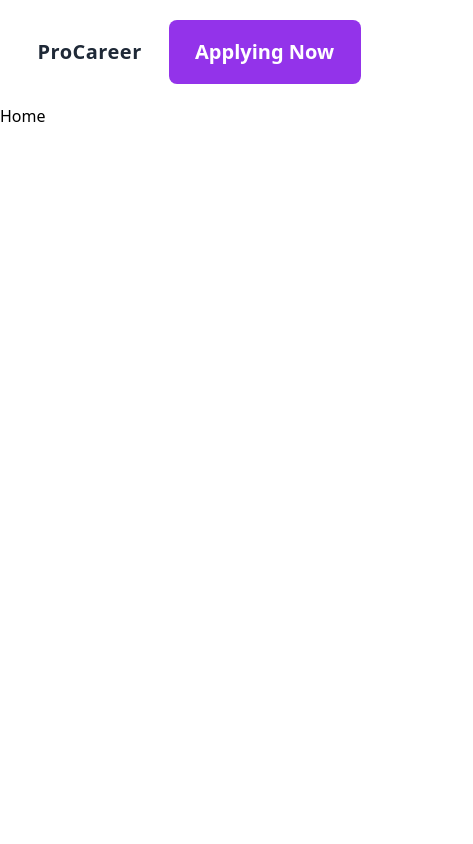
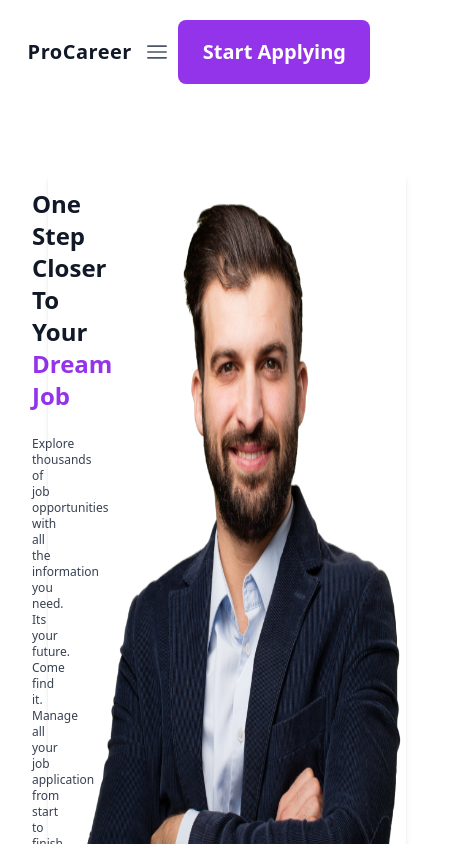
Before and after one commit to SadmanJawad/Assignment-9-Career-Hub, a React (Vite) app: page / in a window 390 px wide. Shown: the top 844 px of the page, 473 px wide, since content can reach past the window. Built offline with nearby package versions, Linux system fonts and the light colour scheme.

Commit message:
Header section added

```diff
--- a/src/components/Header.jsx
+++ b/src/components/Header.jsx
@@ -1,7 +1,8 @@
-import React from "react";
+import React, { useState } from "react";
 import { Link, NavLink } from "react-router-dom";
 
 const Header = () => {
+  const [isMenuOpen, setIsMenuOpen] = useState(false)
   return (
     <div className='px-4 py-5 mx-auto sm:max-w-xl md:max-w-full lg:max-w-screen-xl md:px-24 lg:px-8'>
         <div className='relative flex items-center justify-around'>
@@ -11,11 +12,11 @@ const Header = () => {
         title="ProCareer"
         className="inline-flex items-center"
       >
-        <span className="ml-2 text-xl font-bold tracking-wide text-gray-800 ">
+        <span className="ml-2 text-xl font-bold tracking-wide text-gray-900 ">
           ProCareer
         </span>
       </Link>
-      <ul className='items-center hidden space-x-8 lg:flex'>
+      <ul className='items-center hidden space-x-8 lg:flex  text-gray-500 font-semibold'>
         <li>
           <NavLink to="/" aria-label="Home" title="Home">
             Home
@@ -32,7 +33,97 @@ const Header = () => {
           </NavLink>
         </li>
       </ul>
-      <button className="bg-purple-600 w-48 h-16 text-white text-xl font-semibold rounded-lg">Applying Now</button>
+      <div className="lg:hidden">
+        <button aria-label='Open Menu'
+            title='Open Menu'
+            className='p-2 -mr-1 transition duration-200 rounded focus:outline-none focus:shadow-outline hover:bg-deep-purple-50 focus:bg-deep-purple-50'
+            onClick={() => setIsMenuOpen(true)}>
+            <svg className='w-5 text-gray-600' viewBox='0 0 24 24'>
+              <path
+                fill='currentColor'
+                d='M23,13H1c-0.6,0-1-0.4-1-1s0.4-1,1-1h22c0.6,0,1,0.4,1,1S23.6,13,23,13z'
+              />
+              <path
+                fill='currentColor'
+                d='M23,6H1C0.4,6,0,5.6,0,5s0.4-1,1-1h22c0.6,0,1,0.4,1,1S23.6,6,23,6z'
+              />
+              <path
+                fill='currentColor'
+                d='M23,20H1c-0.6,0-1-0.4-1-1s0.4-1,1-1h22c0.6,0,1,0.4,1,1S23.6,20,23,20z'
+              />
+            </svg>
+        </button>
+        {isMenuOpen && (
+          <div className='absolute z-10 top-0 left-0 w-full '>
+            <div className='p-5 bg-white border rounded shadow-sm'>
+            <div className='flex items-center justify-between mb-4'>
+                  <div>
+                    <Link
+                      to='/'
+                      aria-label='ProCareer'
+                      title='ProCareer'
+                      className='inline-flex items-center'
+                    >
+                      <span className='ml-2 text-xl font-bold tracking-wide text-gray-800 uppercase'>
+                        ProCareer
+                      </span>
+                    </Link>
+                  </div>
+                  <div>
+                    <button
+                      aria-label='Close Menu'
+                      title='Close Menu'
+                      className='p-2 -mt-2 -mr-2 transition duration-200 rounded hover:bg-gray-200 focus:bg-gray-200 focus:outline-none focus:shadow-outline'
+                      onClick={() => setIsMenuOpen(false)}
+                    >
+                      <svg className='w-5 text-gray-600' viewBox='0 0 24 24'>
+                        <path
+                          fill='currentColor'
+                          d='M19.7,4.3c-0.4-0.4-1-0.4-1.4,0L12,10.6L5.7,4.3c-0.4-0.4-1-0.4-1.4,0s-0.4,1,0,1.4l6.3,6.3l-6.3,6.3 c-0.4,0.4-0.4,1,0,1.4C4.5,19.9,4.7,20,5,20s0.5-0.1,0.7-0.3l6.3-6.3l6.3,6.3c0.2,0.2,0.5,0.3,0.7,0.3s0.5-0.1,0.7-0.3 c0.4-0.4,0.4-1,0-1.4L13.4,12l6.3-6.3C20.1,5.3,20.1,4.7,19.7,4.3z'
+                        />
+                      </svg>
+                    </button>
+                  </div>
+                  <nav>
+                  <ul className='space-y-4'>
+                    <li>
+                      <Link
+                        to='/'
+                        aria-label='Home'
+                        title='Home'
+                        className='font-medium tracking-wide text-gray-700 transition-colors duration-200 hover:text-deep-purple-accent-400'
+                      >
+                        Home
+                      </Link>
+                    </li>
+                    <li>
+                      <Link
+                        to='/statistics'
+                        aria-label='Statistics'
+                        title='Statistics'
+                        className='font-medium tracking-wide text-gray-700 transition-colors duration-200 hover:text-deep-purple-accent-400'
+                      >
+                        Statistics
+                      </Link>
+                    </li>
+                    <li>
+                      <Link
+                        to='/blog'
+                        aria-label='Blog'
+                        title='Blog'
+                        className='font-medium tracking-wide text-gray-700 transition-colors duration-200 hover:text-deep-purple-accent-400'
+                      >
+                       Blog
+                      </Link>
+                    </li>
+                  </ul>
+                </nav>
+            </div>
+            </div>
+          </div>
+        )}
+      </div>
+      <button className="bg-purple-600 w-48 h-16  text-white text-xl font-semibold rounded-lg">Start Applying</button>
     </div>
     </div>
   );
--- a/src/components/Home.jsx
+++ b/src/components/Home.jsx
@@ -1,10 +1,33 @@
 import React from 'react';
+import { Link } from 'react-router-dom';
+import hardy from '../assets/hardy.png'
 
 const Home = () => {
     return (
-        <div>
-            Home
+        <section className='flex px-4 py-5 mx-auto sm:max-w-xl md:max-w-full lg:max-w-screen-xl md:px-24 lg:px-8'>
+             <div>
+            <div className='my-container grid grid-cols-1 text-right pb-24 lg:pb-56 text-gray-900'>
+            <h1 className='text-2xl font-bold w-full lg:leading-tight sm:text-4xl lg:text-6xl lg:max-w-3xl title-text'>
+            One Step Closer To Your <span className='text-purple-600'>Dream Job</span>
+          </h1>
+          <p className='my-6 text-xs sm:text-base md:text-lg max-w-2/3 md:max-w-xl max-w-2xl text-gray-700'>
+          Explore thousands of job opportunities with all the information you need. Its your future. Come find it. Manage all your job application from start to finish.
+          </p>
+          <div className='flex flex-wrap justify-center ml-96'>
+            <Link to='/login'>
+              <button type='button' className='btn-primary'>
+                Get Started
+              </button>
+            </Link>
+          </div>
+            </div>
         </div>
+        <img
+        src={hardy}
+        alt=''
+        className='mx-auto mb-12 mt-12 rounded-lg shadow-md'
+      />
+        </section>
     );
 };
 
--- /dev/null
+++ b/src/components/Login.jsx
@@ -0,0 +1,55 @@
+import React from 'react';
+
+function LoginForm() {
+  return (
+    <div className="min-h-screen bg-gray-100 flex flex-col justify-center py-12 sm:px-6 lg:px-8">
+      <div className="sm:mx-auto sm:w-full sm:max-w-md">
+        <h2 className="mt-6 text-center text-3xl font-extrabold text-gray-900">Sign in to your account</h2>
+        <p className="mt-2 text-center text-md text-gray-600">Or <a href="#" className="font-medium text-indigo-600 hover:text-indigo-500">create a new account</a></p>
+      </div>
+
+      <div className="mt-8 sm:mx-auto sm:w-full sm:max-w-md">
+        <div className="bg-white py-8 px-4 shadow sm:rounded-lg sm:px-10">
+          <form className="space-y-6" action="#" method="POST">
+            <div>
+              <label htmlFor="email" className="block text-md font-medium text-gray-700">Email address</label>
+              <div className="mt-1">
+                <input id="email" name="email" type="email" autoComplete="email" required className="appearance-none rounded-none relative block w-full px-3 py-2 border border-gray-300 placeholder-gray-500 text-gray-900 focus:outline-none focus:ring-indigo-500 focus:border-indigo-500 focus:z-10 sm:text-sm" placeholder="Enter your email address" />
+              </div>
+            </div>
+
+            <div>
+              <label htmlFor="password" className="block text-md font-medium text-gray-700">Password</label>
+              <div className="mt-1">
+                <input id="password" name="password" type="password" required className="rounded-none relative block w-full px-3 py-2 border border-gray-300 placeholder-gray-500 text-gray-900 focus:outline-none focus:ring-indigo-500 focus:border-indigo-500 focus:z-10 sm:text-sm" placeholder="Enter your password" />
+              </div>
+            </div>
+
+            <div className="flex items-center justify-between">
+              <div className="flex items-center">
+                <input id="remember_me" name="remember_me" type="checkbox" className="h-4 w-4 text-indigo-600 focus:ring-indigo-500 border-gray-300 rounded" />
+                <label htmlFor="remember_me" className="ml-2 block text-sm text-gray-900">
+                  Remember me
+                </label>
+              </div>
+
+              <div className="text-sm">
+                <a href="#" className="font-medium text-indigo-600 hover:text-indigo-500">
+                  Forgot your password?
+                </a>
+              </div>
+            </div>
+
+            <div>
+              <button type="submit" className="w-full flex justify-center py-2 px-4 border border-transparent rounded-md shadow-sm text-sm font-medium text-white bg-indigo-600 hover:bg-indigo-700">
+                Sign in
+              </button>
+            </div>
+          </form>
+        </div>
+      </div>
+    </div>
+  );
+}
+
+export default LoginForm;
--- a/src/index.css
+++ b/src/index.css
@@ -1,3 +1,11 @@
 @tailwind base;
 @tailwind components;
 @tailwind utilities;
+
+.my-container{
+    @apply px-4 py-16 mx-auto sm:max-w-xl md:max-w-full lg:max-w-screen-xl md:px-24 lg:px-8 lg:py-20
+  }
+
+  .btn-primary{
+    @apply  font-medium  transition duration-200  shadow-md  md:mb-0  px-4 py-2 md:px-8 md:py-3 m-2 text-lg rounded-md border-transparent border-2  text-white hover:bg-purple-900 bg-purple-600
+  }
--- a/src/main.jsx
+++ b/src/main.jsx
@@ -7,6 +7,7 @@ import Home from "./components/Home";
 import Statistics from "./components/Statistics";
 import Blog from "./components/Blog";
 import { RouterProvider, createBrowserRouter } from "react-router-dom";
+import Login from "./components/Login";
 
 const router = createBrowserRouter([
   {
@@ -16,7 +17,8 @@ const router = createBrowserRouter([
     children: [
       {path: '/', element: <Home></Home>},
       {path: '/statistics', element: <Statistics></Statistics>},
-      {path: '/blog', element: <Blog></Blog>}
+      {path: '/blog', element: <Blog></Blog>},
+      {path: '/login', element:<Login></Login>}
     ],
 
   }
```
Also changed, not shown: src/assets/hardy.png (added).
